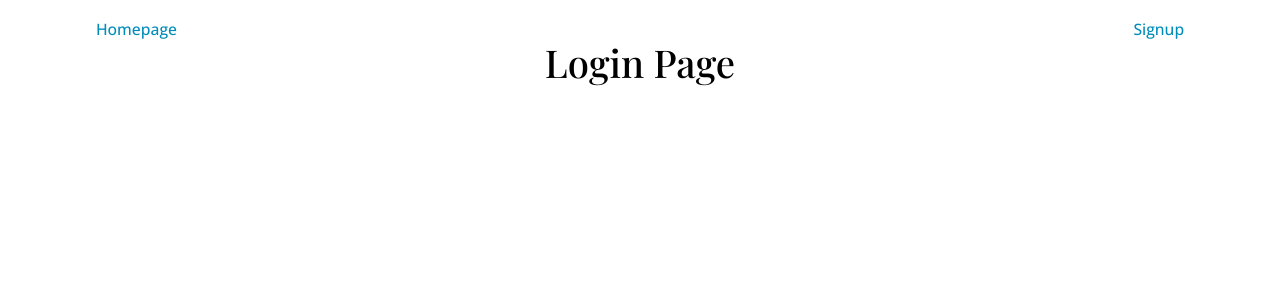
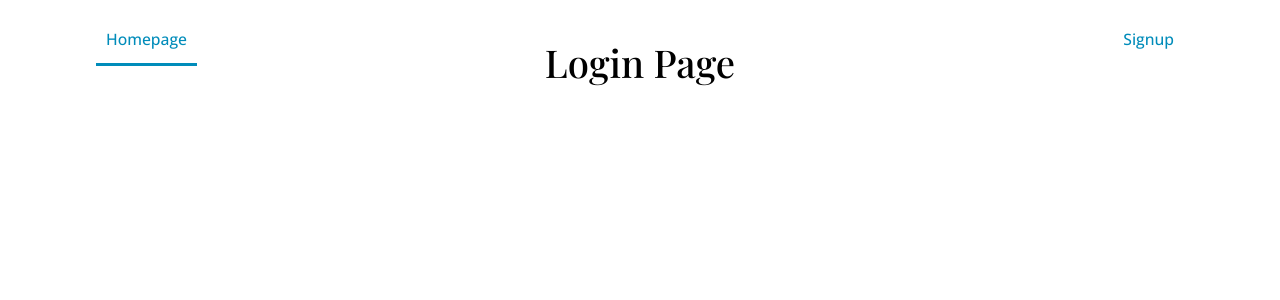
Before and after one commit to Amalitech-Public-Holiday/public-holiday-frontend, a React (Create React App) app: page /login in a window 1280 px wide. In both pictures the pointer is over the link "Homepage". Shown: the top 300 px of the page. Built offline with nearby package versions, Linux system fonts and the light colour scheme.

Commit message:
Change link default hover state

```diff
--- a/src/components/NavBar/NavBar.scss
+++ b/src/components/NavBar/NavBar.scss
@@ -6,11 +6,18 @@
         display: flex;
         justify-content: space-between;
         padding: 0 $space-1;
+
         a {
             font-weight: 500;
             text-decoration: none;
+            padding: $space-8;
+
             &:link, &:visited {
                 color: $blue;
+            }
+
+            &:hover {
+                border-bottom: 0.2rem solid $blue;
             }
         }
     }
```
